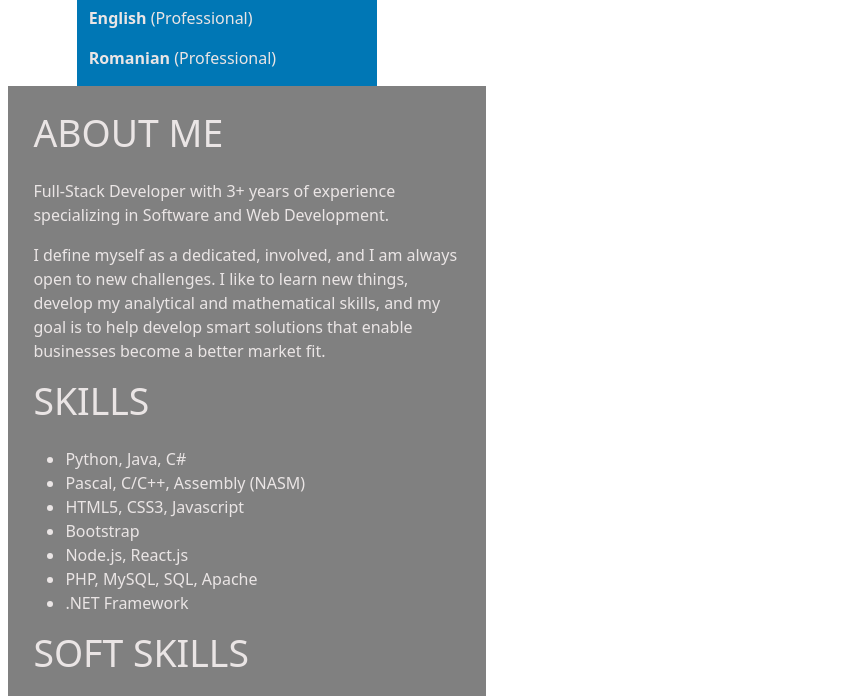
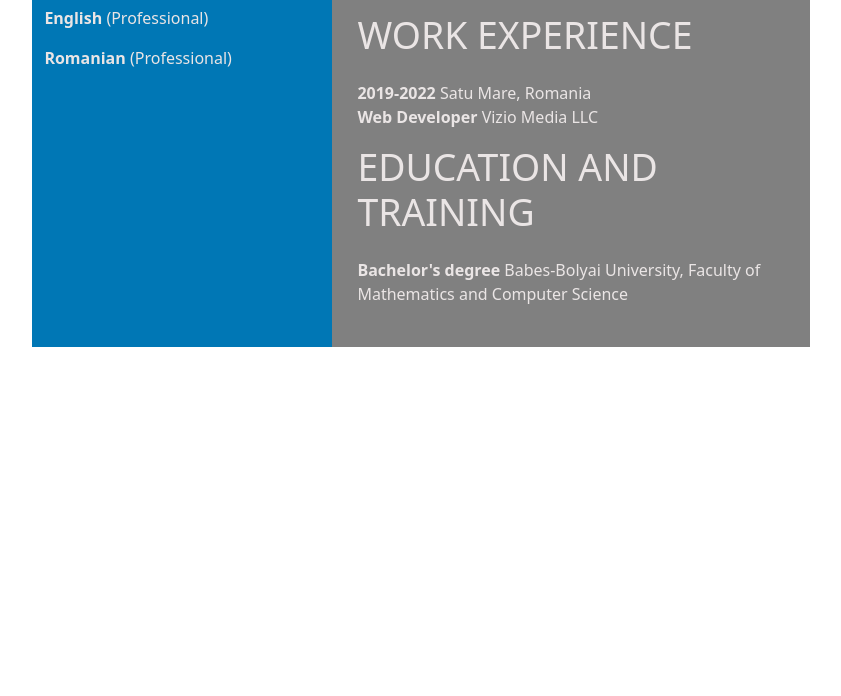
Before and after one commit to janosstelli/cv, a plain HTML site: page index.html in a window 1024 px wide. Shown: the part 813-1509 px from the top of the page, without its empty margins (94-935 px from the left). After the commit the page ends 1210 px from the top, so only its background shows below. Drawn offline with nearby package versions, Linux system fonts and the light colour scheme.

Commit message:
Update styles.css
I changed the responsivity to fit good in Nest Hub screen dimensions.

```diff
--- a/css/styles.css
+++ b/css/styles.css
@@ -76,3 +76,10 @@ a:hover {
     }
 
 }
+
+@media only screen and (max-width: 1125px) and (min-width: 992px)
+{
+    .col-md-1 {
+        width:0;
+    }
+}
```
